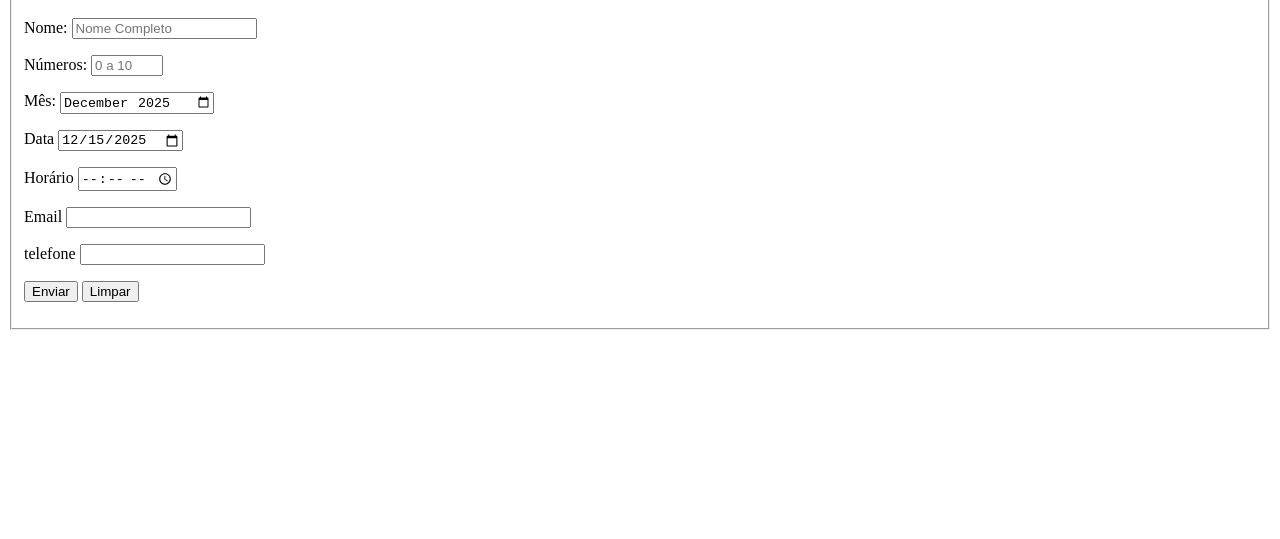
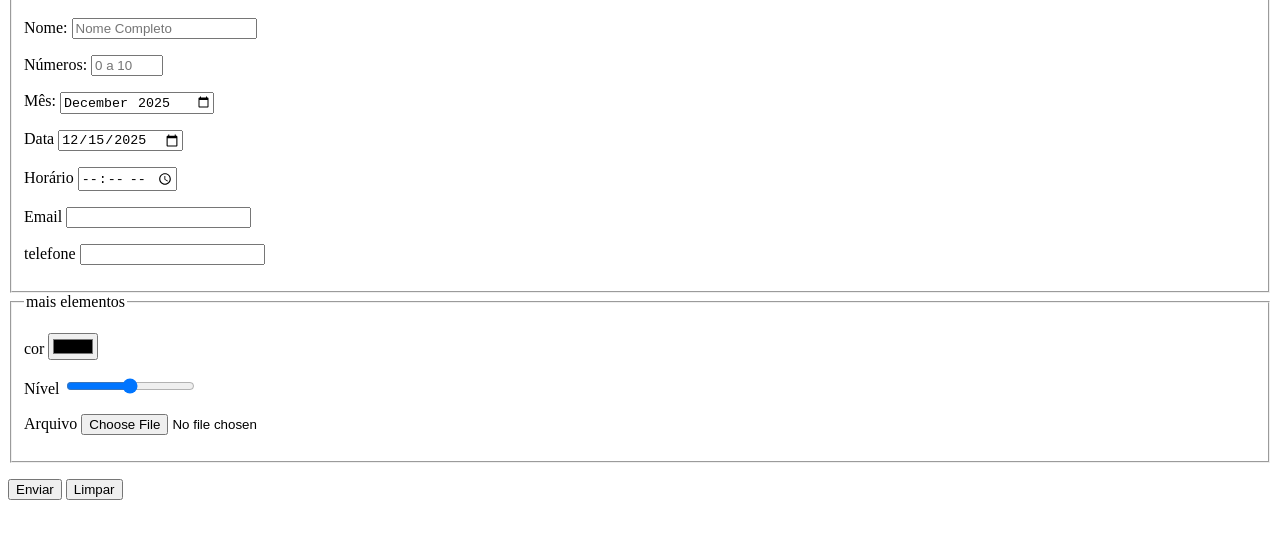
Before and after one commit to mateuscipriano/html-css, a plain HTML site: page exercicios-modulo-4/ex025/form03.html in a window 1280 px wide. Shown: the part 101-640 px from the top of the page. Drawn offline with Linux system fonts and the light colour scheme.

Commit message:
att form03

```diff
--- a/exercicios-modulo-4/ex025/form03.html
+++ b/exercicios-modulo-4/ex025/form03.html
@@ -39,11 +39,40 @@
                 <input type="tel" name="tel" id="itel" pattern="^[0-9]{4}-[0-9]{4}$">
                 <!-- estuder regEx -->
             </p>
+        </fieldset>
+
+        <fieldset>
+            <legend>mais elementos</legend>
+
+            <p>
+                <label for="icor">cor</label>
+                <input type="color" name="cor" id="icor">
+            </p>
+
+            <p>
+                <label for="inivel">Nível</label>
+                <input type="range" name="nivel" id="inivel" min="1" max="5">
+            </p>
+
+            <p>
+                <label for="ifile">Arquivo</label>
+                <input type="file" name="file" id="ifile">
+                <!-- utilizando arquivos em formulário, é obrigatório utiliar o método post -->
+            </p>
+
+
+
+
+
+
+
+
+        </fieldset>
+
             <p>
                 <input type="submit" value="Enviar">
                 <input type="reset" value="Limpar">
             </p>
-        </fieldset>
 
     </form>
 </body>
```
